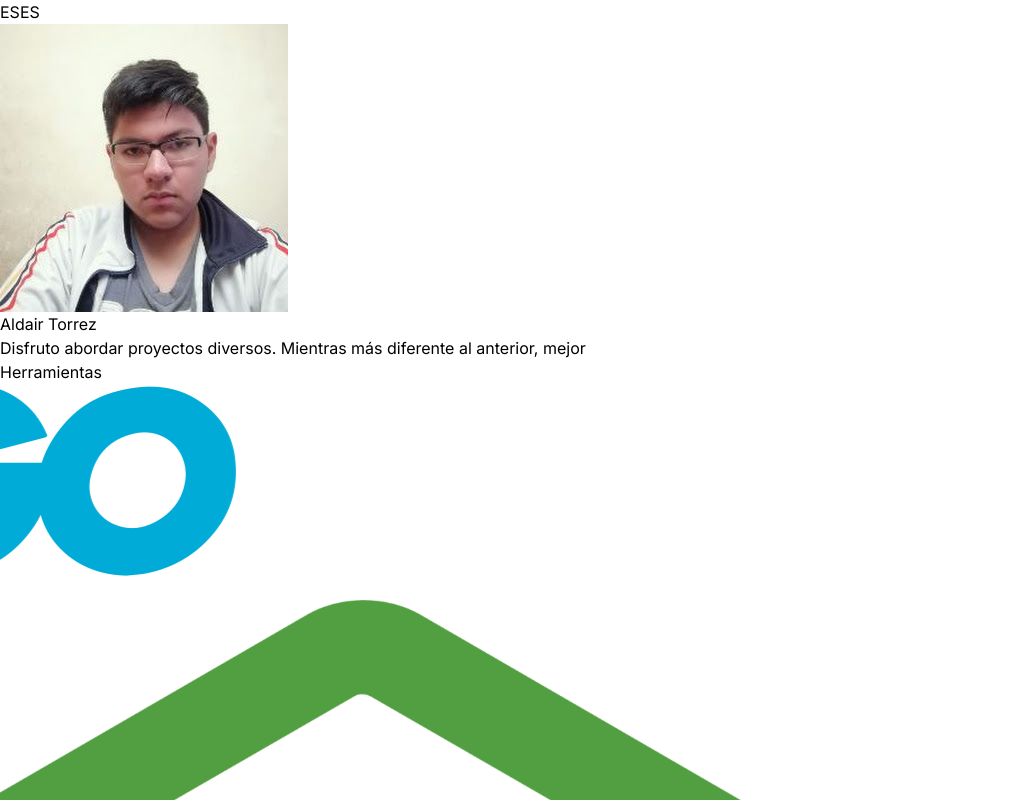
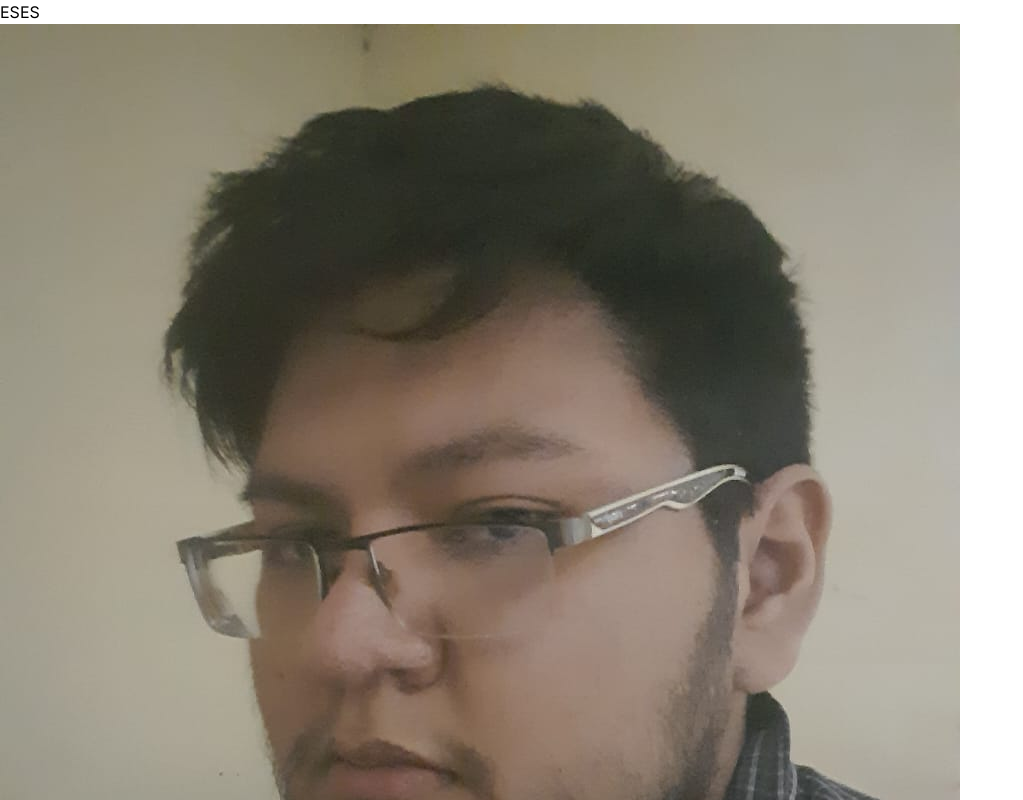
Before and after one commit to kw3a/portfolio, a React (Vite) app: page / in a window 1280 px wide. Shown: the top 800 px of the page, without its empty margins (0-1023 px from the left). Built offline with nearby package versions, Linux system fonts and the light colour scheme.

Commit message:
updated profile photo

```diff
--- a/src/App.jsx
+++ b/src/App.jsx
@@ -1,5 +1,5 @@
 import ProjectCard from "./components/ProjectCard";
-import foto from "./assets/foto.jpg";
+import foto from "./assets/me.jpeg";
 import Profile from "./components/Profile";
 import TechCarousel from "./components/TechCarousel";
 import { skills } from "./data/skills";
@@ -20,7 +20,7 @@ function App() {
       <main className="mx-auto max-w-4xl px-4 sm:px-6 py-12 space-y-14">
         {/* Profile */}
         <section>
-          <Profile image={foto} degree={t("profile.degree")} />
+          <Profile image={foto} />
         </section>
 
         {/* Technologies */}
--- a/src/components/Profile.jsx
+++ b/src/components/Profile.jsx
@@ -1,6 +1,6 @@
 import { useI18n } from "../i18n/i18n.jsx";
 
-function Profile({ image, degree }) {
+function Profile({ image }) {
   const { t } = useI18n();
   return (
     <div className="flex justify-center">
```
Also changed, not shown: src/assets/foto.jpg (deleted), src/assets/me.jpeg (added).
